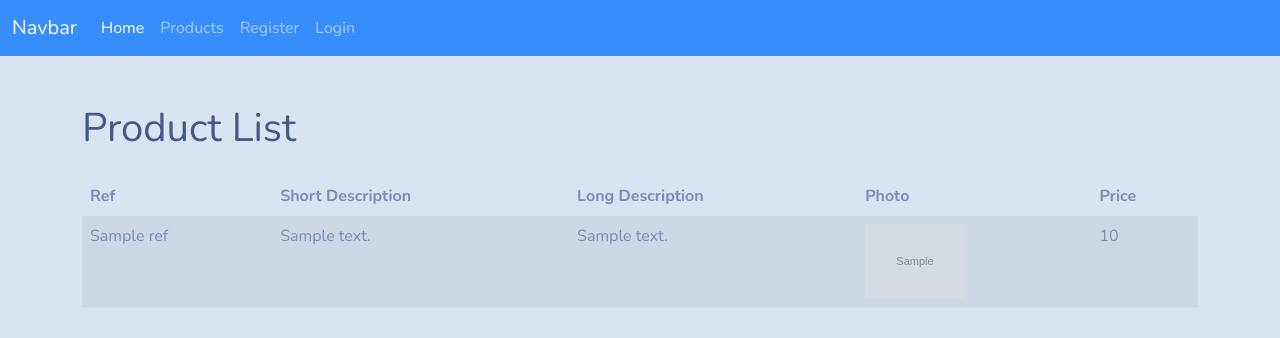
After one commit to laurentfontaine1967/Synfony_use-_admin-_dashbord-_only, a Symfony app: template templates/product/index.html.twig in a window 1280 px wide. The commit adds this page. Shown: the top 338 px of the page. Run offline with Twig, Linux system fonts and the light colour scheme; the template is opened without the code that fills it: most values are stand-ins (such as "Sample title", 1, 10 or a date in 2020); grey boxes marked "Sample" are stand-in pictures; some libraries are stand-ins or nearby versions.

Commit message:
add vieux product list

```diff
--- /dev/null
+++ b/templates/product/index.html.twig
@@ -0,0 +1,42 @@
+{% extends 'base.html.twig' %}
+
+{% block title %}Product List{% endblock %}
+
+{% block body %}
+<div classs="container">
+
+    <div class="container">
+        <h1 class="mt-5">Product List</h1>
+        <div class="table-responsive mt-4">
+            <table class="table table-striped">
+                <thead>
+                    <tr>
+                        <th>Ref</th>
+                        <th>Short Description</th>
+                        <th>Long Description</th>
+                        <th>Photo</th>
+                        <th>Price</th>
+                    </tr>
+                </thead>
+                <tbody>
+                    {% for product in products %}
+                        <tr>
+                            <td>{{ product.ref }}</td>
+                            <td>{{ product.shortDescription }}</td>
+                            <td>{{ product.longDescription }}</td>
+                            <td>
+                                {% if product.photo %}
+                                    <img src="{{ asset(product.photo) }}" alt="Product Photo" style="max-width: 100px; max-height: 100px;">
+                                {% else %}
+                                    No Image
+                                {% endif %}
+                            </td>
+                            <td>{{ product.price }}</td>
+                        </tr>
+                    {% endfor %}
+                </tbody>
+            </table>
+        </div>
+    </div>
+</div>
+{% endblock %}
--- a/templates/public/shared/_navbar.html.twig
+++ b/templates/public/shared/_navbar.html.twig
@@ -10,6 +10,9 @@
           <a class="nav-link active" href="#">Home
             <span class="visually-hidden">(current)</span>
           </a>
+        </li>
+        <li class="nav-item">
+          <a class="nav-link" href="/products">Products</a>
         </li>
         {% if app.user is null  %}
 
@@ -36,20 +39,9 @@
           <a class="nav-link" href="/logout">Logout</a>
         </li>
 
-
          {% endif  %}
          {% endif  %}
          {% endif  %}
-        {# <li class="nav-item dropdown">
-          <a class="nav-link dropdown-toggle" data-bs-toggle="dropdown" href="#" role="button" aria-haspopup="true" aria-expanded="false">Dropdown</a>
-          <div class="dropdown-menu">
-            <a class="dropdown-item" href="#">Action</a>
-            <a class="dropdown-item" href="#">Another action</a>
-            <a class="dropdown-item" href="#">Something else here</a>
-            <div class="dropdown-divider"></div>
-            <a class="dropdown-item" href="#">Separated link</a>
-          </div>
-        </li> #}
       </ul>
 
     </div>
```
Also changed, not shown: public/css/all.css (deleted, +0 -8 lines), src/Controller/ProductController.php (added, +23 -0 lines).
